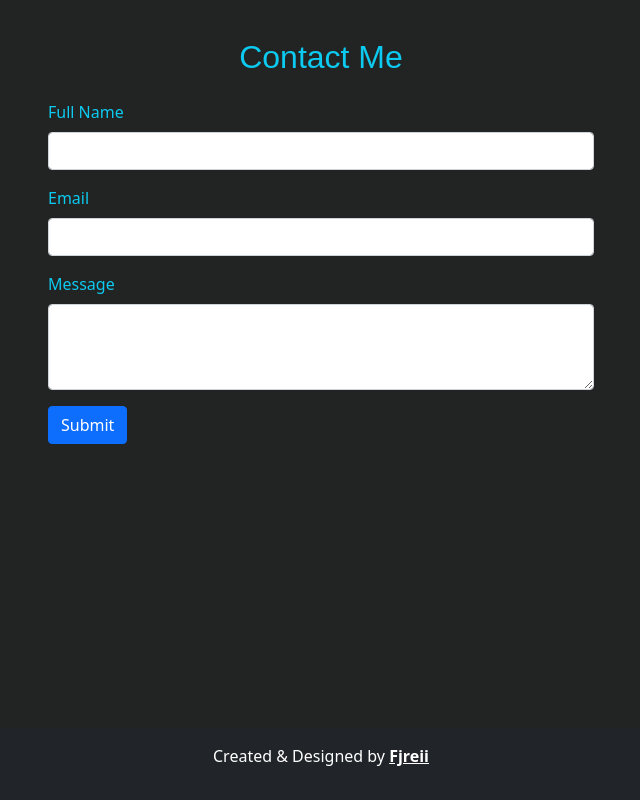
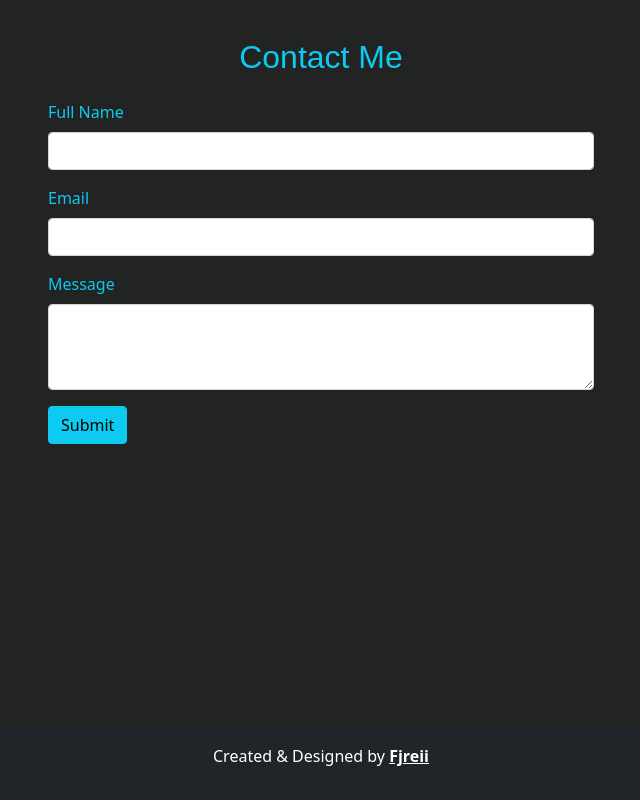
Before and after one commit to fjreii/fjreii.github.io, a plain HTML site: page index.html in a window 1280 px wide. Shown: the part 2890-3690 px from the top of the page, without its empty margins (319-959 px from the left). Drawn offline with nearby package versions, Linux system fonts and the light colour scheme; a web font is replaced by a local one.

Commit message:
change submit button

```diff
--- a/index.html
+++ b/index.html
@@ -181,7 +181,7 @@
                 <label for="pesan" class="form-label text-info">Message</label>
                 <textarea class="form-control" id="Pesan" rows="3"></textarea>
               </div>
-              <button type="submit" class="btn btn-primary">Submit</button>
+              <button type="submit" class="btn btn-info">Submit</button>
             </form>
           </div>
         </div>
```
